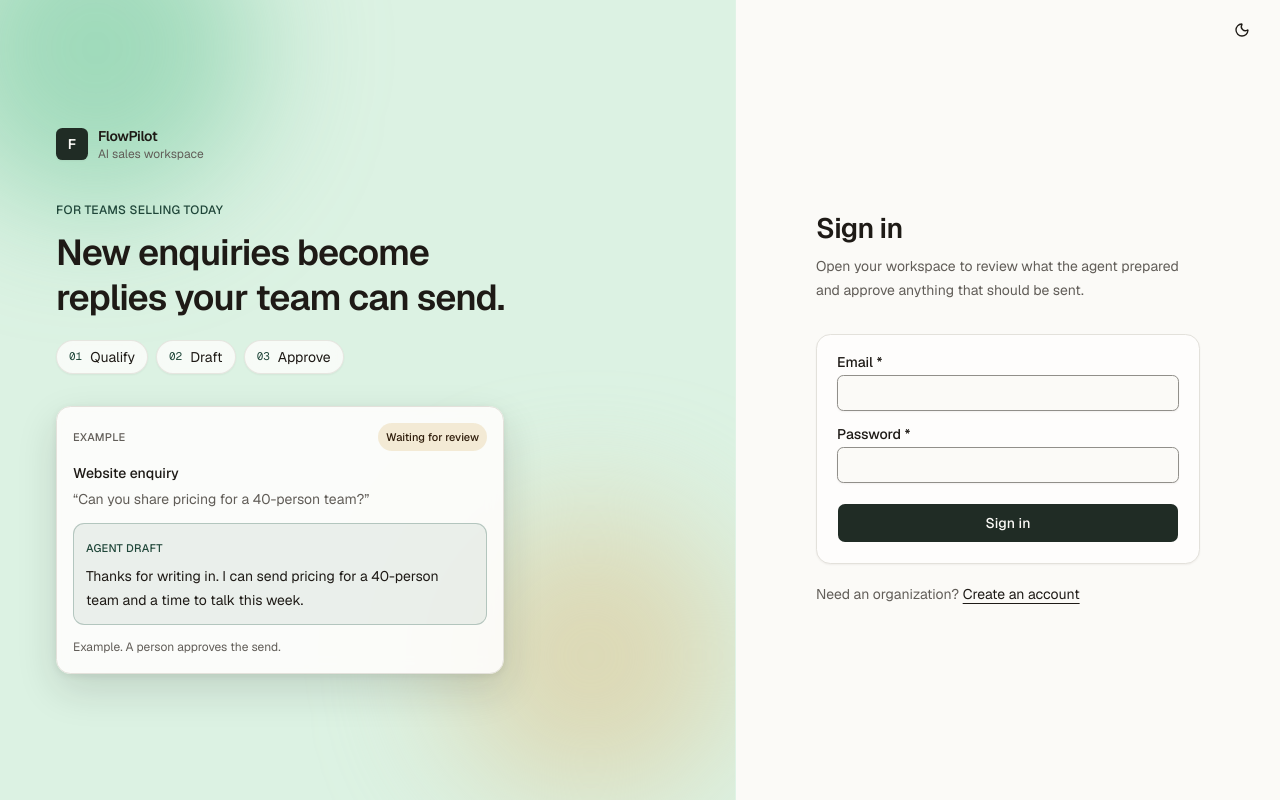
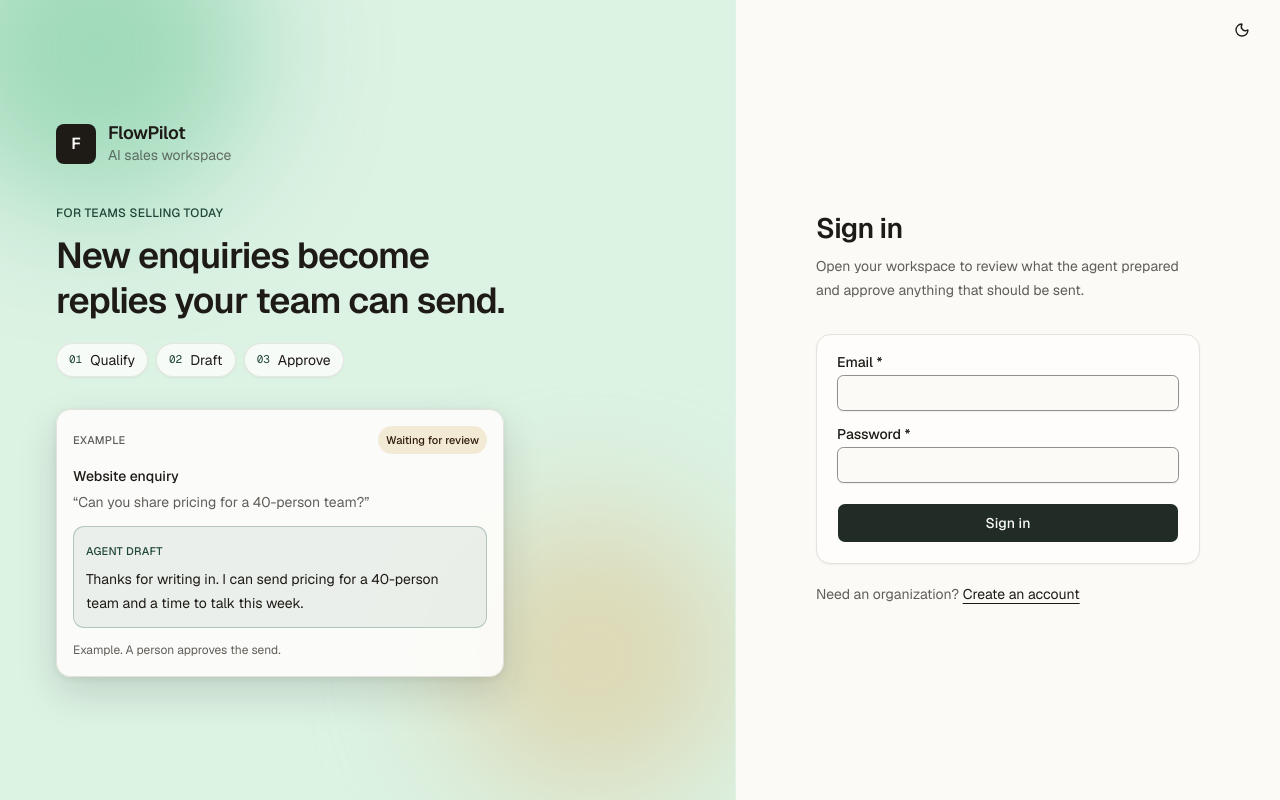
Before and after one commit to Sudharsen27/flowpilot, a Next.js app in the folder frontend/: page /login in a window 1280 px wide. Built offline with nearby package versions, Linux system fonts and the light colour scheme; no server answers.

Commit message:
feat: use one product wordmark on sign-in and in the sidebar

```diff
--- a/frontend/components/app-sidebar.tsx
+++ b/frontend/components/app-sidebar.tsx
@@ -3,6 +3,7 @@
 import Link from "next/link";
 import { usePathname } from "next/navigation";
 
+import { BrandLockup } from "@/components/brand-lockup";
 import { Separator } from "@/components/ui/separator";
 import {
   isNavigationItemActive,
@@ -66,19 +67,9 @@ export function AppSidebar({ onNavigate }: AppSidebarProps) {
           href="/"
           onClick={onNavigate}
           aria-label="FlowPilot home"
-          className="focus-visible:ring-ring flex items-center gap-2.5 rounded-md outline-none focus-visible:ring-2"
+          className="focus-visible:ring-ring rounded-md outline-none focus-visible:ring-2"
         >
-          <span className="bg-primary text-primary-foreground flex size-8 items-center justify-center rounded-md text-sm font-semibold">
-            F
-          </span>
-          <span className="min-w-0">
-            <span className="block text-sm font-semibold tracking-tight">
-              FlowPilot
-            </span>
-            <span className="text-muted-foreground block text-[0.6875rem] leading-4">
-              AI sales workspace
-            </span>
-          </span>
+          <BrandLockup size="sm" />
         </Link>
       </div>
       <Separator />
--- a/frontend/components/auth/auth-frame.tsx
+++ b/frontend/components/auth/auth-frame.tsx
@@ -2,6 +2,7 @@
 
 import type { ReactNode } from "react";
 
+import { BrandLockup } from "@/components/brand-lockup";
 import { ThemeToggle } from "@/components/layout/theme-toggle";
 
 const steps = ["Qualify", "Draft", "Approve"] as const;
@@ -27,15 +28,7 @@ export function AuthFrame({ title, description, children, footer }: AuthFramePro
         />
 
         <div className="relative flex flex-1 flex-col justify-center px-10 py-10 xl:px-14">
-          <div className="flex items-center gap-2.5">
-            <span className="bg-primary text-primary-foreground flex size-8 items-center justify-center rounded-md text-sm font-semibold shadow-card">
-              F
-            </span>
-            <span>
-              <span className="block text-sm font-semibold tracking-tight">FlowPilot</span>
-              <span className="text-muted-foreground block text-xs">AI sales workspace</span>
-            </span>
-          </div>
+          <BrandLockup />
 
           <p className="text-ai-text mt-10 text-xs font-medium tracking-wide uppercase">
             For teams selling today
@@ -87,12 +80,7 @@ export function AuthFrame({ title, description, children, footer }: AuthFramePro
 
       <div className="bg-background relative flex min-h-svh flex-col">
         <div className="flex items-center justify-between px-6 py-4">
-          <div className="flex items-center gap-2 lg:hidden">
-            <span className="bg-primary text-primary-foreground flex size-7 items-center justify-center rounded-md text-xs font-semibold">
-              F
-            </span>
-            <span className="text-sm font-semibold tracking-tight">FlowPilot</span>
-          </div>
+          <BrandLockup size="sm" className="lg:hidden" />
           <div className="ml-auto">
             <ThemeToggle />
           </div>
--- /dev/null
+++ b/frontend/components/brand-lockup.tsx
@@ -0,0 +1,41 @@
+import { cn } from "@/lib/utils";
+
+type BrandLockupProps = {
+  size?: "sm" | "md";
+  className?: string;
+};
+
+export function BrandLockup({ size = "md", className }: BrandLockupProps) {
+  const compact = size === "sm";
+
+  return (
+    <span className={cn("inline-flex max-w-full items-center", compact ? "gap-2.5" : "gap-3", className)}>
+      <span
+        className={cn(
+          "bg-foreground text-background flex shrink-0 items-center justify-center leading-none font-semibold",
+          compact ? "size-8 rounded-md text-sm" : "size-10 rounded-lg text-base",
+        )}
+      >
+        F
+      </span>
+      <span className="min-w-0">
+        <span
+          className={cn(
+            "text-foreground block font-semibold tracking-[-0.02em]",
+            compact ? "text-sm leading-4" : "text-lg leading-5",
+          )}
+        >
+          FlowPilot
+        </span>
+        <span
+          className={cn(
+            "text-foreground/60 block font-normal",
+            compact ? "mt-0.5 text-xs leading-4" : "mt-0.5 text-sm leading-5",
+          )}
+        >
+          AI sales workspace
+        </span>
+      </span>
+    </span>
+  );
+}
```
